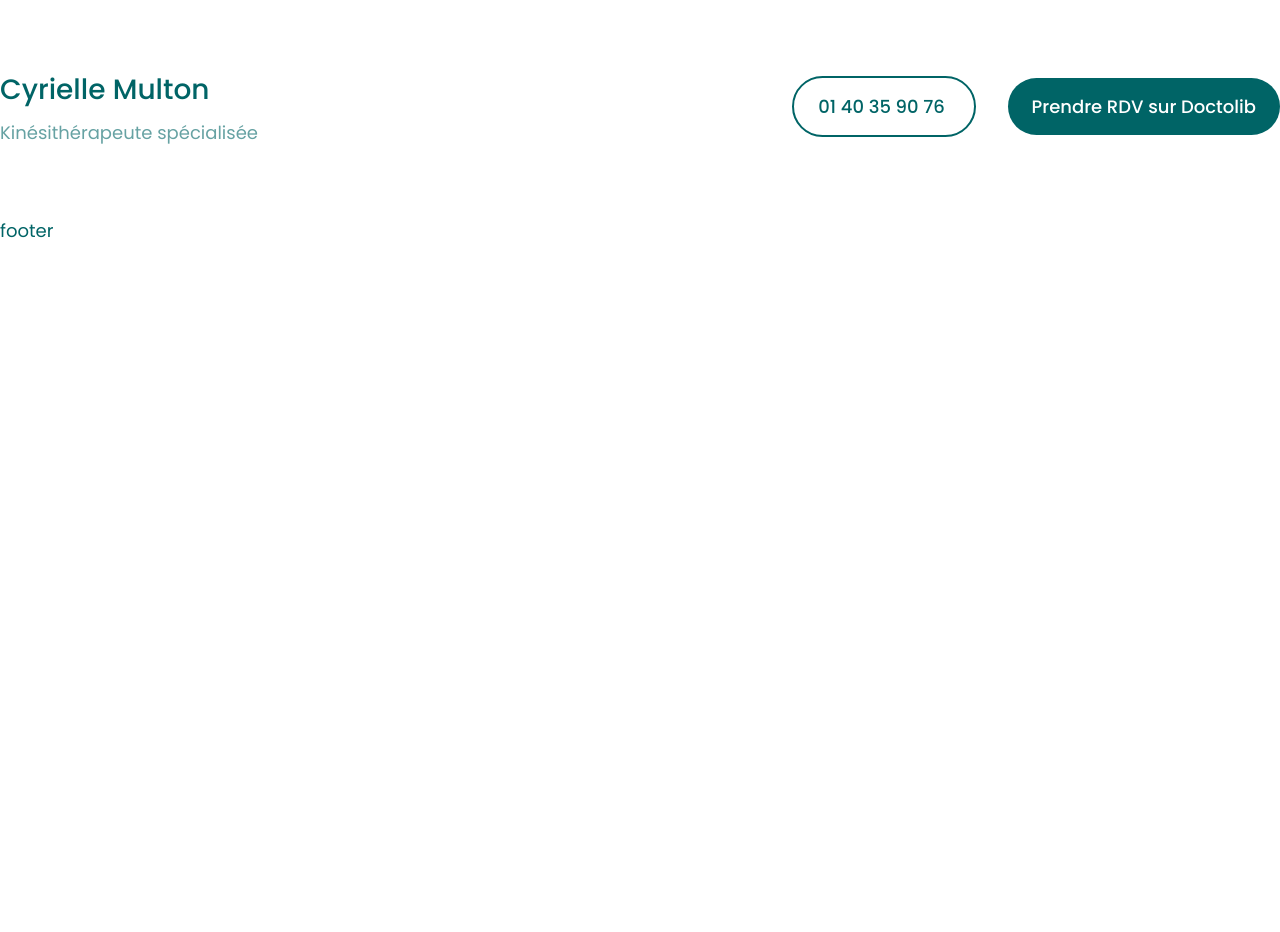
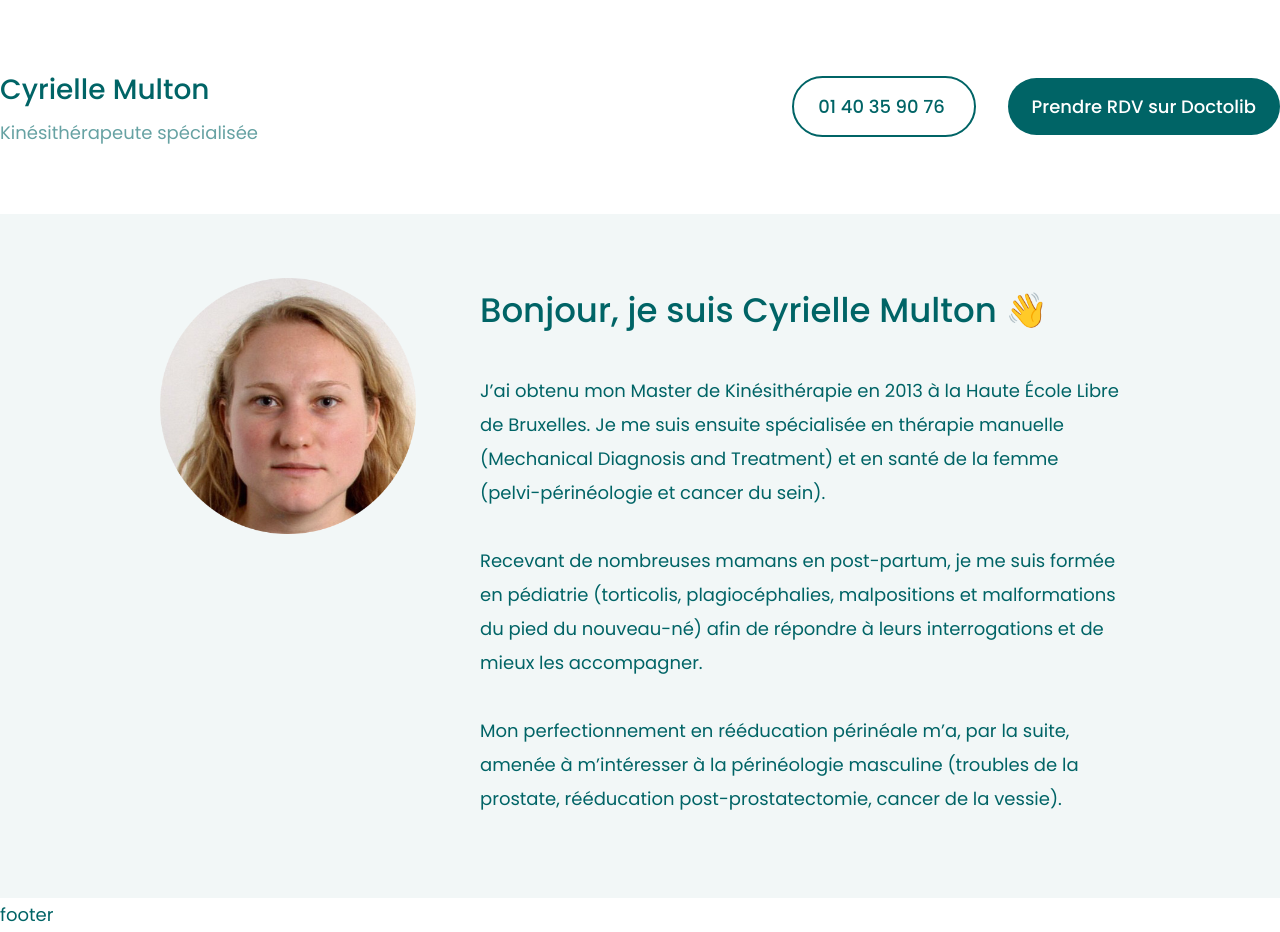
Before and after one commit to superhugo/cyriellemulton, a Jekyll site: the page built from index.html, in a window 1280 px wide. Built offline with Jekyll 4.4.1, drawn with Linux system fonts in a browser that asks for light colours; before the commit the page ends 900 px from its top, so only the background shows below that.

Commit message:
add about section

```diff
--- /dev/null
+++ b/_includes/about.html
@@ -0,0 +1,21 @@
+<section class="about">
+  <div class="container-small flex">
+    <div class="about-photo">
+      <img src="assets/images/cm.png" alt="Photo de Cyrielle Multon">
+    </div>
+    <div class="about-bio">
+      <h3>
+        Bonjour, je suis Cyrielle Multon 👋
+      </h3>
+      <p>
+        J’ai obtenu mon Master de Kinésithérapie en 2013 à la Haute École Libre de Bruxelles. Je me suis ensuite spécialisée en thérapie manuelle (Mechanical Diagnosis and Treatment) et en santé de la femme (pelvi-périnéologie et cancer du sein).
+        <br>
+        <br>
+        Recevant de nombreuses mamans en post-partum, je me suis formée en pédiatrie (torticolis, plagiocéphalies, malpositions et malformations du pied du nouveau-né) afin de répondre à leurs interrogations et de mieux les accompagner.
+        <br>
+        <br>
+        Mon perfectionnement en rééducation périnéale m’a, par la suite, amenée à m’intéresser à la périnéologie masculine (troubles de la prostate, rééducation post-prostatectomie, cancer de la vessie).
+      </p>
+    </div>
+  </div>
+</section>
--- a/_includes/header.html
+++ b/_includes/header.html
@@ -1,4 +1,4 @@
-<header class="header">
+<header class="header container">
   <div class="header-logo">
     <div class="header-name">Cyrielle Multon</div>
     <div class="header-title">Kinésithérapeute spécialisée</div>
@@ -7,7 +7,7 @@
     <a href="tel:+33140359076" class="button-secondary">
       01 40 35 90 76
     </a>
-    <a href="{{ site.doctolib_url }}" class="button-primary">
+    <a href="{{ site.doctolib_url }}" class="button-primary" target="_blank">
       Prendre RDV sur Doctolib
     </a>
   </div>
--- a/_layouts/default.html
+++ b/_layouts/default.html
@@ -6,9 +6,7 @@
   <body>
     {% include header.html %}
 
-    <div class="container">
-      {{ content }}
-    </div>
+    {% include about.html %}
 
     {% include footer.html %}
   </body>
--- /dev/null
+++ b/_sass/about.scss
@@ -0,0 +1,11 @@
+.about {
+  background-color: $primary_400;
+
+  .about-photo {
+    margin-right: 64px;
+  }
+
+  .about-bio {
+    flex: 1;
+  }
+}
--- a/_sass/base.scss
+++ b/_sass/base.scss
@@ -49,3 +49,35 @@ img,
 svg {
   max-width: 100%;
 }
+
+// Typography
+// -----------------------------------------------------------------------------
+
+h1,
+h2,
+h3,
+h4,
+h5 {
+  margin-top: 0;
+}
+
+h1 {
+  @include text-h1;
+}
+
+h2 {
+  @include text-h2;
+}
+
+h3 {
+  @include text-h3;
+  margin-bottom: 32px;
+}
+
+h4 {
+  @include text-h4;
+}
+
+h5 {
+  @include text-h5;
+}
--- a/_sass/common.scss
+++ b/_sass/common.scss
@@ -0,0 +1,19 @@
+.container {
+  width: 100%;
+  max-width: 1280px;
+  margin: 0 auto;
+  padding-top: 64px;
+  padding-bottom: 64px;
+}
+
+.container-small {
+  width: 100%;
+  max-width: 960px;
+  margin: 0 auto;
+  padding-top: 64px;
+  padding-bottom: 64px;
+}
+
+.flex {
+  display: flex;
+}
--- a/_sass/header.scss
+++ b/_sass/header.scss
@@ -1,8 +1,6 @@
 .header {
   display: flex;
   align-items: center;
-
-  @include container;
 
   .header-logo {
     flex: 1;
--- a/_sass/mixins.scss
+++ b/_sass/mixins.scss
@@ -1,10 +1,3 @@
-@mixin container {
-  width: 1280px;
-  margin: 0 auto;
-  padding-top: 64px;
-  padding-bottom: 64px;
-}
-
 @mixin text-h1 {
   font-size: 54px;
   line-height: 102px;
--- a/assets/stylesheets/main.scss
+++ b/assets/stylesheets/main.scss
@@ -7,4 +7,5 @@
   "base",
   "buttons",
   "common",
-  "header";
+  "header",
+  "about";
```
Also changed, not shown: assets/images/cm.png (added).
